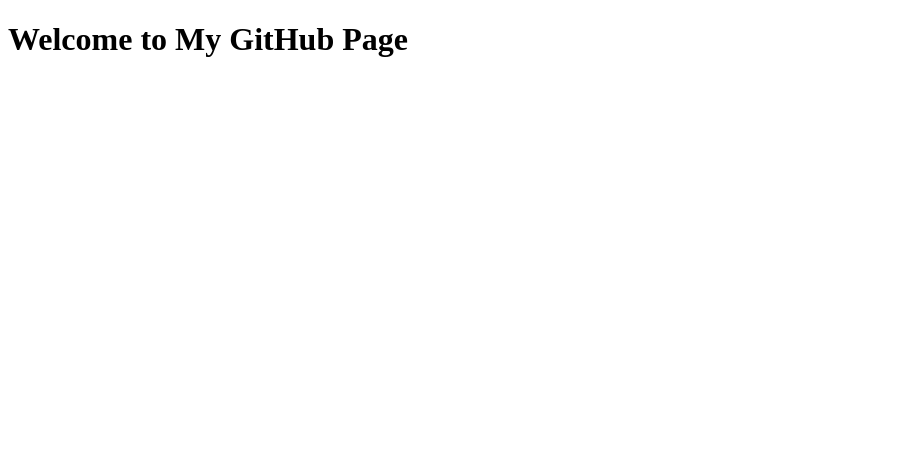
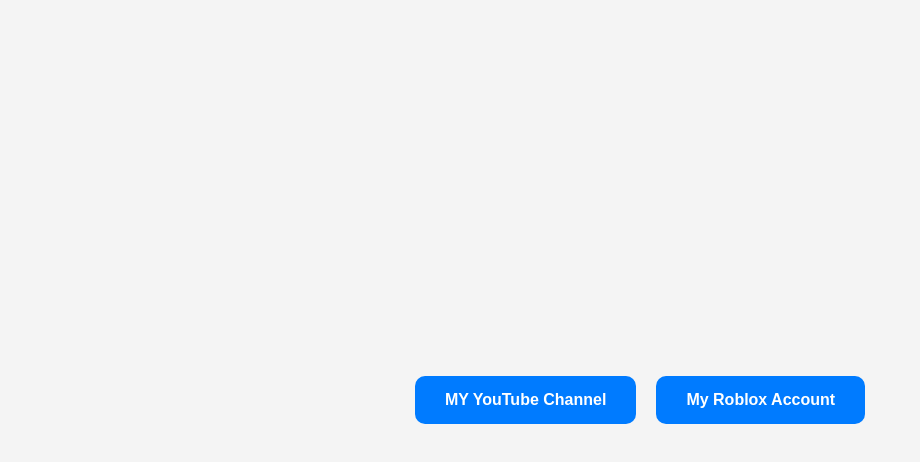
Before and after one commit to nucleargotbeamed/nucleargotbeamed.github.io, a plain HTML site: page index.html in a window 1280 px wide. Shown: the whole page, without its empty margins (0-920 px from the left). Drawn offline with Linux system fonts and the light colour scheme.

Commit message:
Initial commit

```diff
--- a/index.html
+++ b/index.html
@@ -3,9 +3,45 @@
 <head>
   <meta charset="UTF-8">
   <meta name="viewport" content="width=device-width, initial-scale=1.0">
-  <title>My GitHub Page</title>
+  <title>My Links</title>
+  <style>
+    body {
+      font-family: Arial, sans-serif;
+      display: flex;
+      justify-content: center;
+      align-items: center;
+      height: 100vh;
+      margin: 0;
+      background-color: #f4f4f4;
+    }
+
+    .button-container {
+      display: flex;
+      gap: 20px;
+    }
+
+    .button {
+      text-decoration: none;
+      background-color: #007bff;
+      color: white;
+      padding: 15px 30px;
+      border-radius: 10px;
+      font-size: 16px;
+      font-weight: bold;
+      border: none;
+      transition: background-color 0.3s ease;
+      text-align: center;
+    }
+
+    .button:hover {
+      background-color: #0056b3;
+    }
+  </style>
 </head>
 <body>
-  <h1>Welcome to My GitHub Page</h1>
+  <div class="button-container">
+    <a class="button" href="https://www.youtube.com/@NuclearGotBeamed" target="_blank">MY YouTube Channel</a>
+    <a class="button" href="https://www.roblox.com/users/4780812931/profile" target="_blank">My Roblox Account</a>
+  </div>
 </body>
 </html>
```
